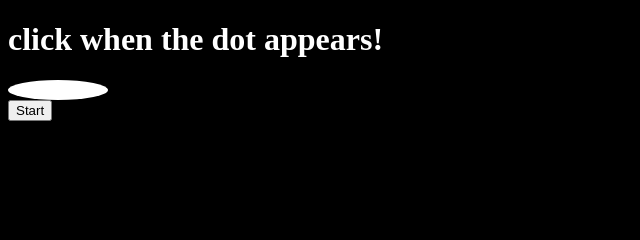
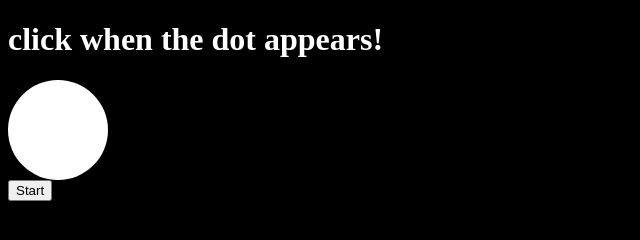
Before and after one commit to theultimategamerspace/theultimategamerspace.github.io, a plain HTML site: page james.html in a window 1280 px wide. Shown: the whole page, without its empty margins (0-640 px from the left). Drawn offline with Linux system fonts and the light colour scheme.

Commit message:
Update james.html

```diff
--- a/james.html
+++ b/james.html
@@ -9,7 +9,7 @@
         }
         .dot {
         width: 100px;
-        height: 20px;
+        height: 100px;
         border-radius: 100%;
         background-color: white;
         top:100vh;
```
